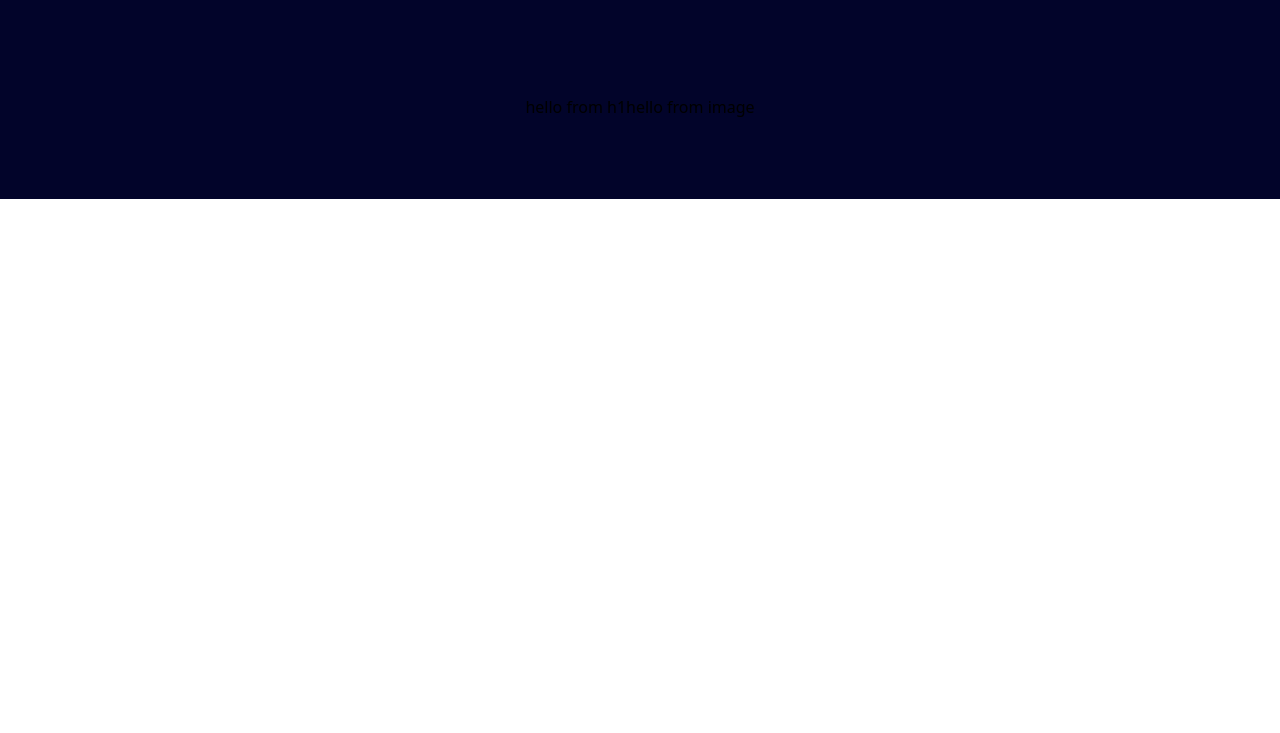
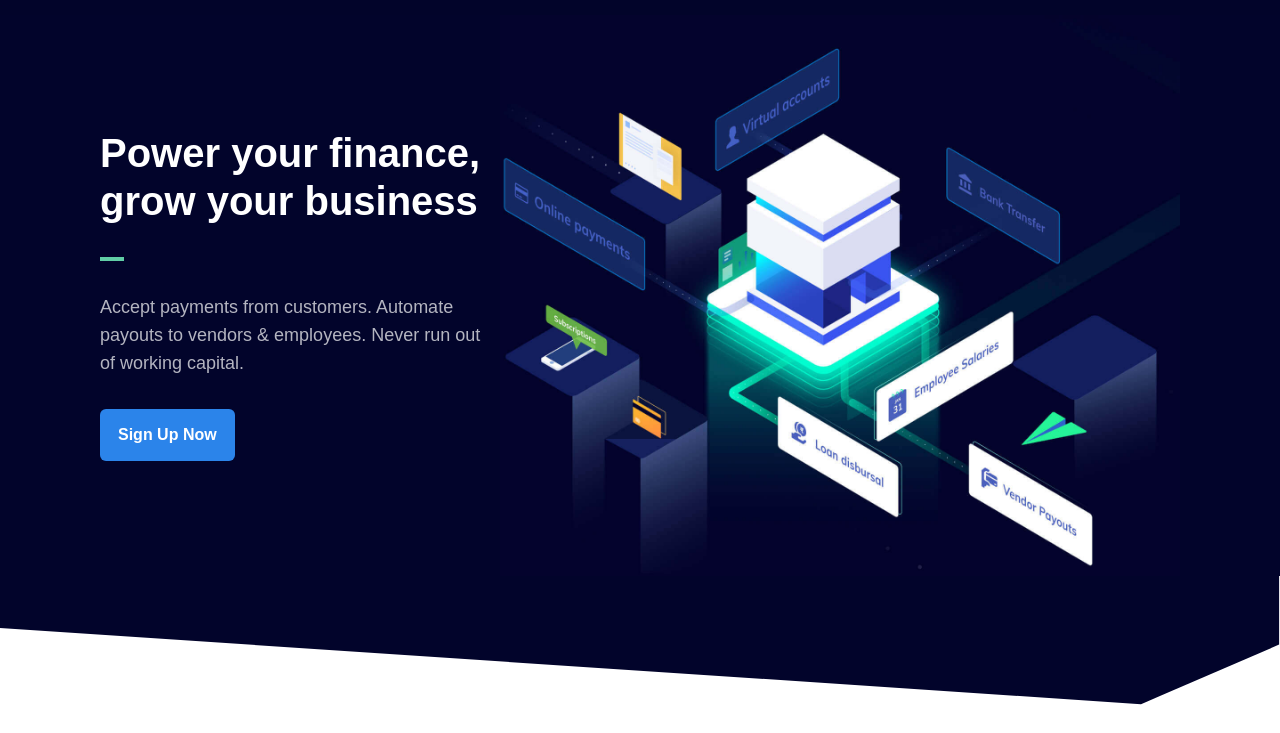
Before and after one commit to Niharrakholiya/RazorPay-Clone, a website built with Vite: page index.html in a window 1280 px wide. Shown: the part 67-800 px from the top of the page. Built offline with nearby package versions, Linux system fonts and the light colour scheme.

Commit message:
hero section done

```diff
--- a/index.html
+++ b/index.html
@@ -68,14 +68,45 @@
         </div>
       </div>
     </nav>
-    <div>
-        <div class="bg-deepBlue py-20 flex justify-center">
-           <div>
-            <p>hello from h1</p>
-           </div>
-           <div>
-            <p>hello from image</p>
-           </div>
+    <!-- Hero section -->
+    <section
+    class="relative"
+    style="background: linear-gradient(45deg, #02042b, #02042b 50%)"
+  >
+    <div
+      class="w-10/12 md:w-11/12 max-w-[1080px] mx-auto flex flex-col lg:flex-row items-center justify-between -mt-[0.5px]"
+    >
+      <!-- text part -->
+      <div class="space-y-8">
+        <h1
+          class="font-mullish font-bold text-[40px] leading-[1.2] text-white"
+        >
+          Power your finance, grow your business
+        </h1>
+        <div class="w-6 h-1 bg-greenLight"></div>
+        <p class="font-mullish text-[18px] leading-7 text-white opacity-70">
+          Accept payments from customers. Automate payouts to vendors &
+          employees. Never run out of working capital.
+        </p>
+        <button
+          class="bg-lightBlue text-white py-[14px] px-[18px] rounded-md font-mullish font-bold hover:bg-lightBlue500 transition-all duration-200"
+        >
+          Sign Up Now
+        </button>
+      </div>
+      <!-- image part -->
+      <img
+        src="/assets/hero-illustration.jpg"
+        alt="Online Payments, Virtual Accounts, Bank Transfer, and more"
+        class="w-full max-w-[680px]"
+      />
     </div>
+    <!-- shape part -->
+    <div class="w-full left-0
+      right-0  absolute" >
+        <img src="assets/hero-shape.svg" class="w-full object-fill">
+
+      </div>
+  </section>
   </body>
 </html>
```
